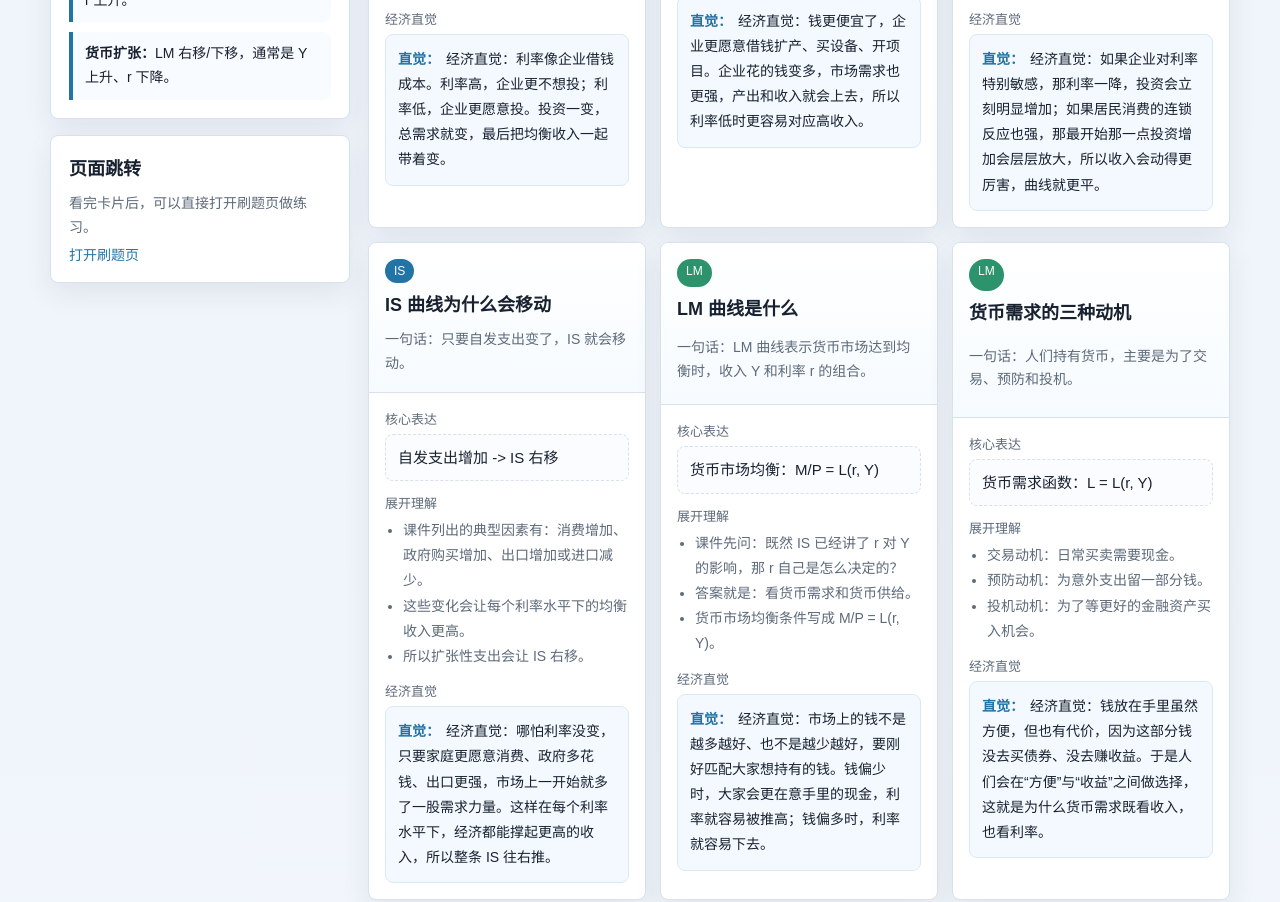
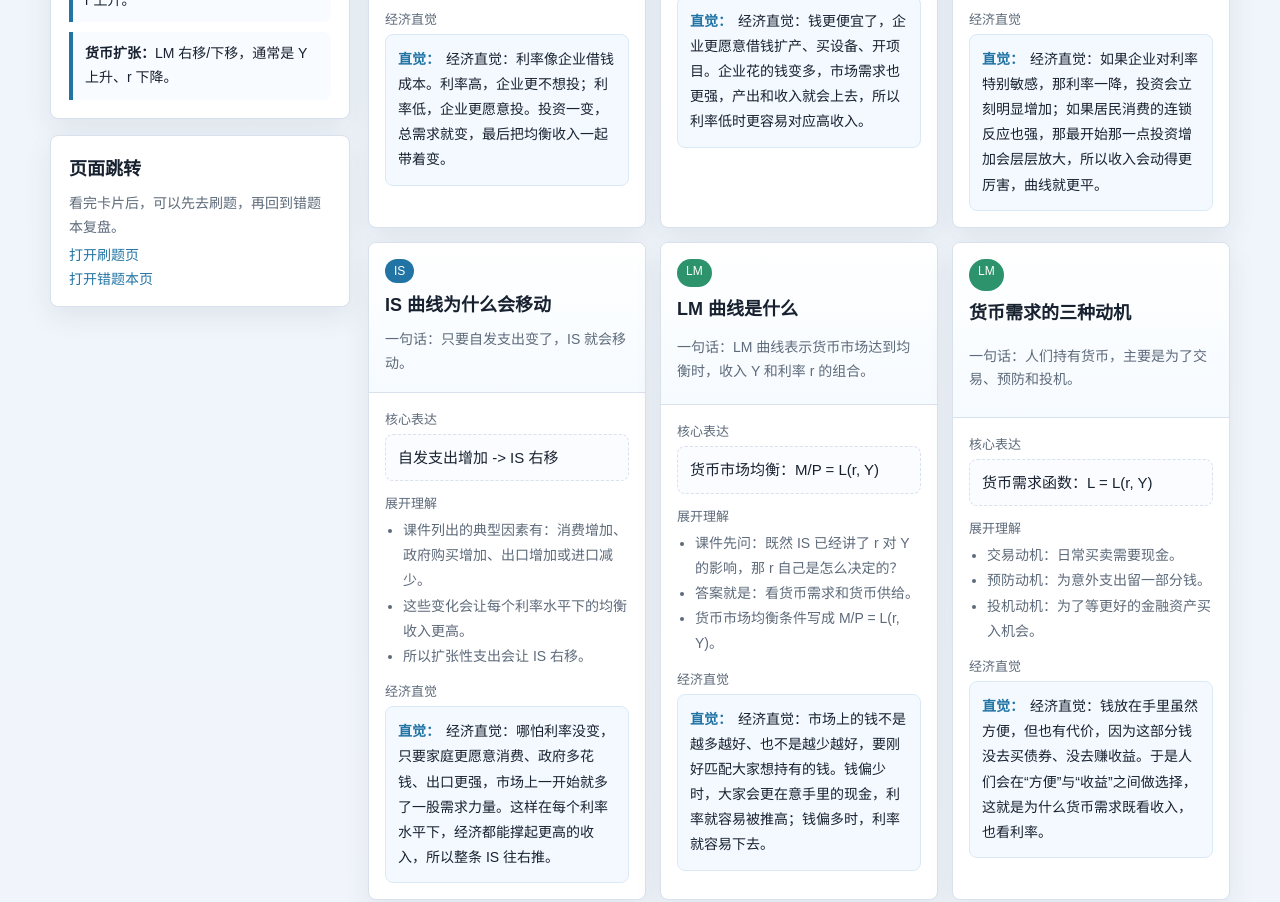
Before and after one commit to X1nGz47/macro-l7-review-site, a plain HTML site: page macro_l7_cards.html in a window 1280 px wide. Shown: the part 843-1745 px from the top of the page. Drawn offline with Linux system fonts and the light colour scheme.

Commit message:
Add wrongbook link to cards page

```diff
--- a/macro_l7_cards.html
+++ b/macro_l7_cards.html
@@ -281,8 +281,9 @@
         </section>
         <section class="panel">
           <h2>页面跳转</h2>
-          <p style="margin:0;color:var(--muted);font-size:14px;line-height:1.7;">看完卡片后，可以直接打开刷题页做练习。</p>
-          <a class="footer-link" href="./macro_l7_quiz.html">打开刷题页</a>
+          <p style="margin:0;color:var(--muted);font-size:14px;line-height:1.7;">看完卡片后，可以先去刷题，再回到错题本复盘。</p>
+          <a class="footer-link" href="./macro_l7_quiz.html">打开刷题页</a><br />
+          <a class="footer-link" href="./macro_l7_wrongbook.html">打开错题本页</a>
         </section>
       </aside>
       <main class="main-panel">
```
